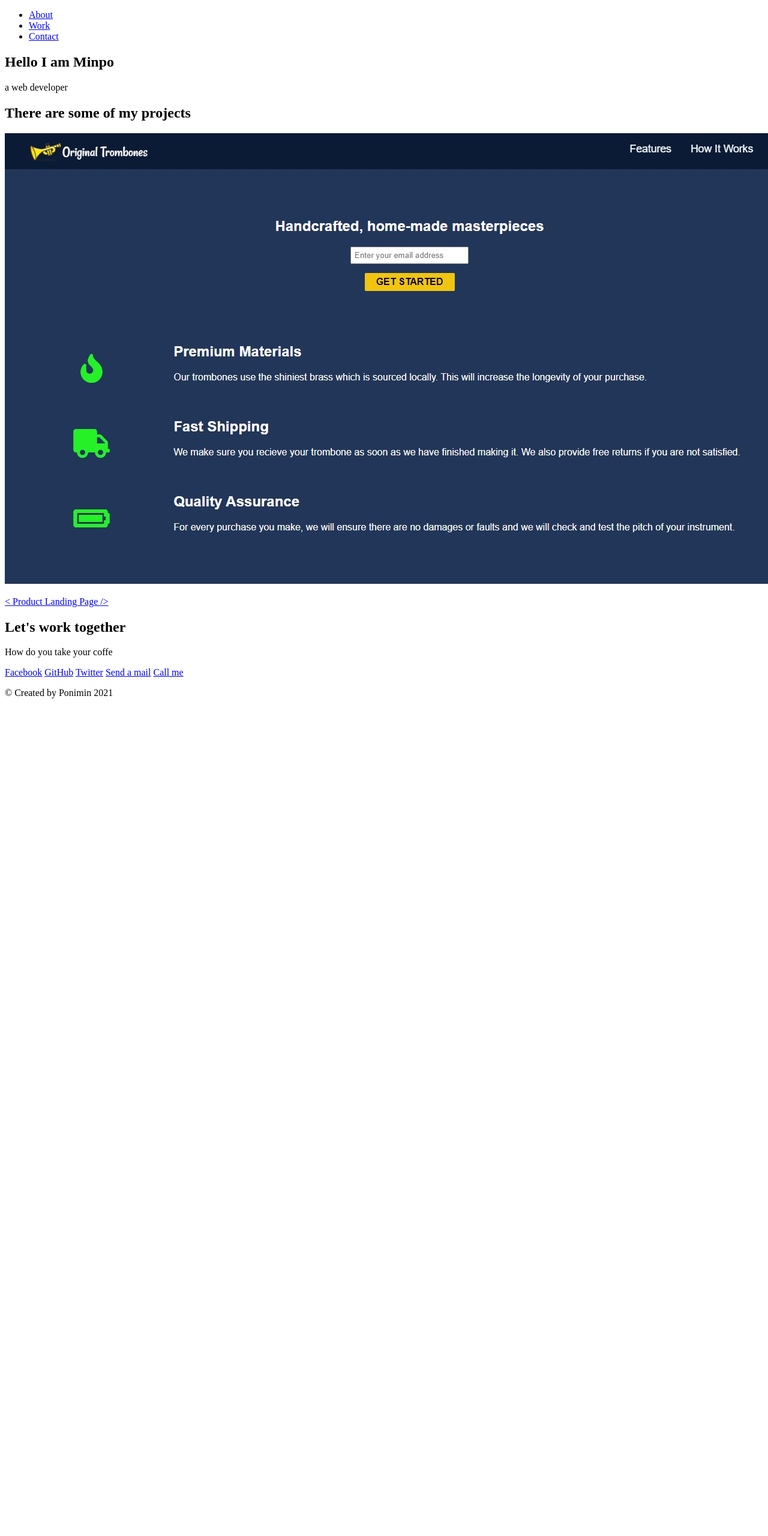
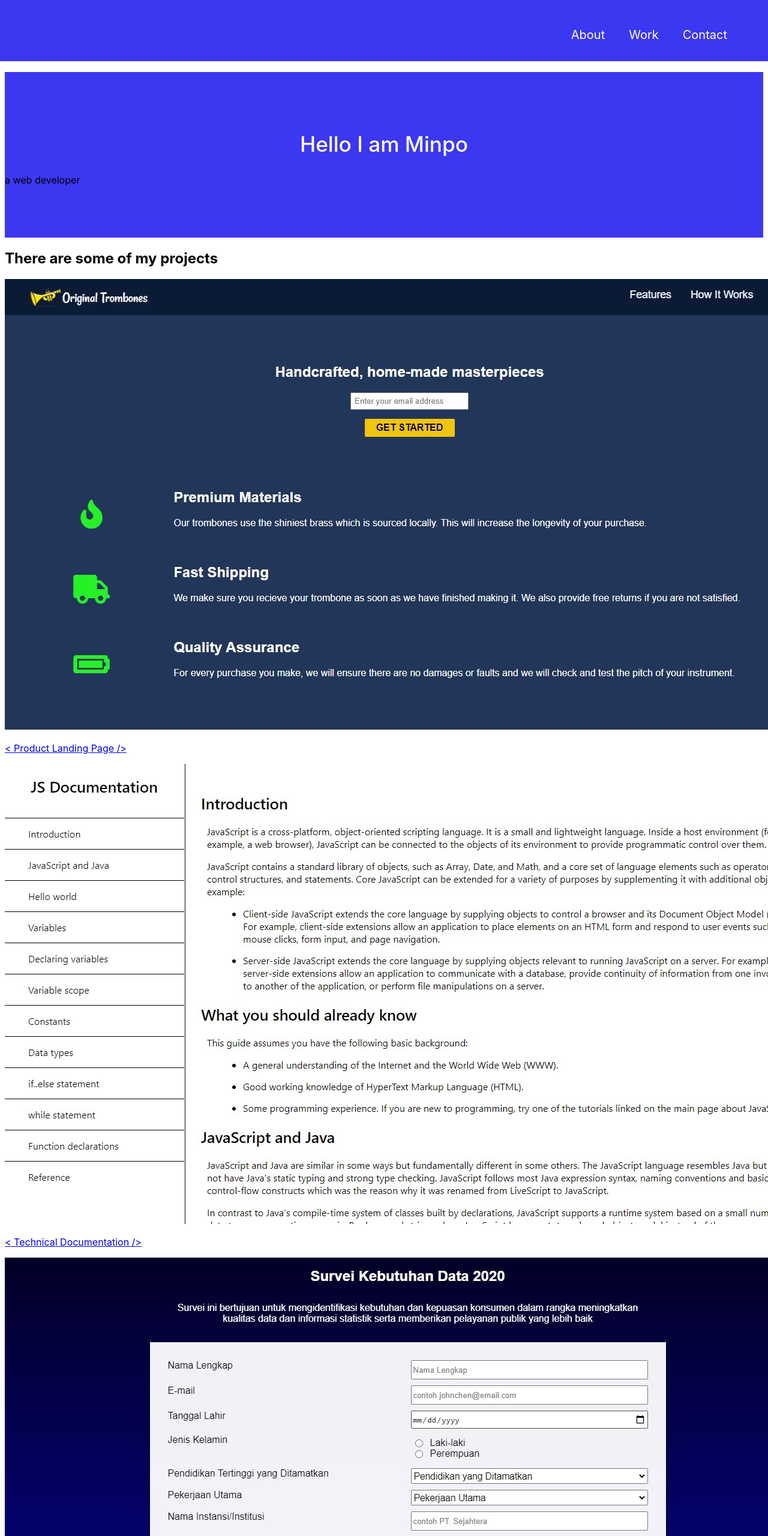
Before and after one commit to phoenix351/FreeCodeCamp, a plain HTML site: page frontend/portofolio/index.html in a window 1280 px wide. Shown: the top 2560 px of the page at 60% size. Before the commit the page ends 1180 px from the top, so only its background shows below. Drawn offline with Linux system fonts and the light colour scheme.

Commit message:
add banner-bg

```diff
--- a/frontend/portofolio/index.html
+++ b/frontend/portofolio/index.html
@@ -37,10 +37,45 @@
                         </p>
                     </a>
                 </div>
-                <div class="project-tile"></div>
-                <div class="project-tile"></div>
-                <div class="project-tile"></div>
+                <div class="project-tile">
+                    <a href="https://codepen.io/phoenix351/full/abpGxyK" target="_blank" class="project project-tile">
+                        <img class="project-image"
+                            src="https://github.com/phoenix351/FreeCodeCamp/raw/master/frontend/Screen%20Shots/tech_docs.jpg"
+                            alt="project" />
+                        <p class="project-title">
+                            <span class="code">&lt;</span>
+                            Technical Documentation
+                            <span class="code">&#47;&gt;</span>
+                        </p>
+                    </a>
+                </div>
+                <div class="project-tile">
+                    <a href="https://codepen.io/phoenix351/full/JjbzzGP" target="_blank" class="project project-tile">
+                        <img class="project-image"
+                            src="https://github.com/phoenix351/FreeCodeCamp/raw/master/frontend/Screen%20Shots/survei_form.jpg"
+                            alt="project" />
+                        <p class="project-title">
+                            <span class="code">&lt;</span>
+                            Survey Form
+                            <span class="code">&#47;&gt;</span>
+                        </p>
+                    </a>
+                </div>
+                <div class="project-tile">
+                    <a href="https://codepen.io/phoenix351/full/abBPGOE" target="_blank" class="project project-tile">
+                        <img class="project-image"
+                            src="https://github.com/phoenix351/FreeCodeCamp/raw/master/frontend/Screen%20Shots/tribute_page.jpg"
+                            alt="project" />
+                        <p class="project-title">
+                            <span class="code">&lt;</span>
+                            Tribute Page
+                            <span class="code">&#47;&gt;</span>
+                        </p>
+                    </a>
+                </div>
             </div>
+            <a href="https://codepen.io/ponimin/" class="btn btn-show-all" target="_blank">Show all<i
+                    class="fas fa-chevron-right"></i></a>
         </section>
         <section id="Contact">
             <div id="contact-header">
--- a/frontend/portofolio/style.css
+++ b/frontend/portofolio/style.css
@@ -0,0 +1,43 @@
+body {
+    font-family: -apple-system, BlinkMacSystemFont, 'Segoe UI', Roboto, Oxygen, Ubuntu, Cantarell, 'Open Sans', 'Helvetica Neue', sans-serif;
+
+}
+#navbar {
+    position: fixed;
+    top: 0;
+    left: 0;
+    width: 100%;
+    height: 42px;
+    min-height: 40px;
+    padding: 30px 16px;
+    background-color: rgb(60, 55, 241);
+}
+
+#navbar > ul {
+    display: flex;
+    flex-direction: row;
+    justify-content: flex-end;
+    margin-right: 5vw;
+}
+#navbar > ul > li {
+    list-style-type: none;
+    margin: 0px 20px;
+}
+#navbar > ul > li > a {
+    text-decoration: none;
+    color: #fff;
+    font-size: 1.25rem;
+}
+
+#welcome-section {
+    margin-top: 120px;
+    padding: 70px 0px;
+    background-color: rgb(60, 55, 241);
+}
+#welcome-section > h1 {
+    color:#fff;
+    font-size: 2.2rem;
+    font-weight: 500;
+    text-align: center;
+
+}
```
Also changed, not shown: frontend/portofolio/images/banner-bg.svg (added).
